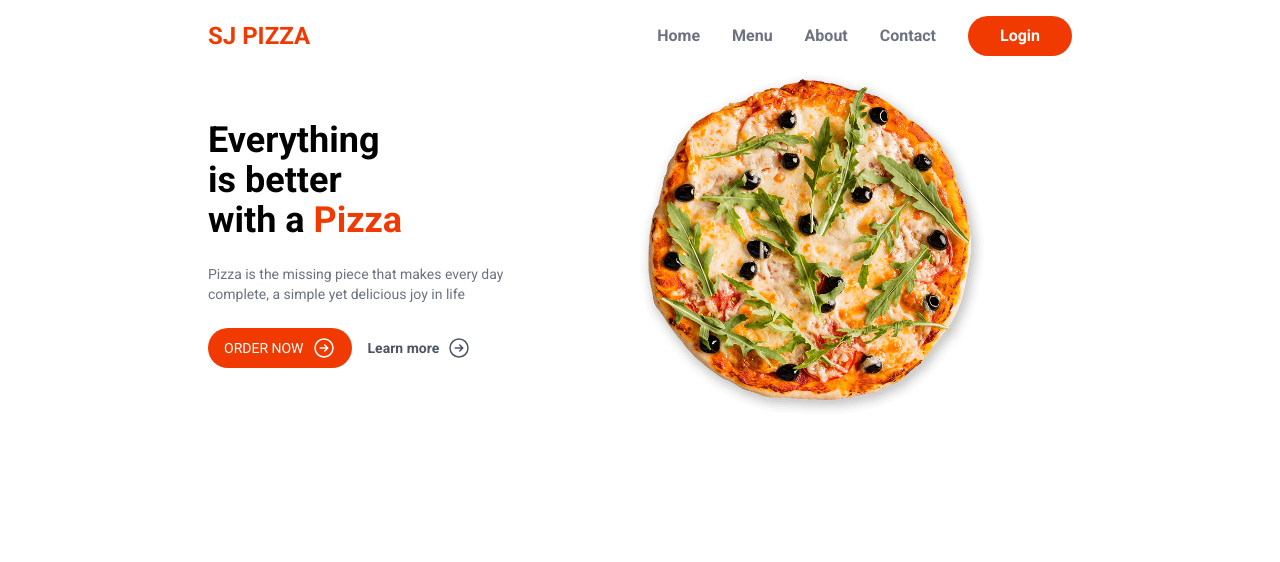
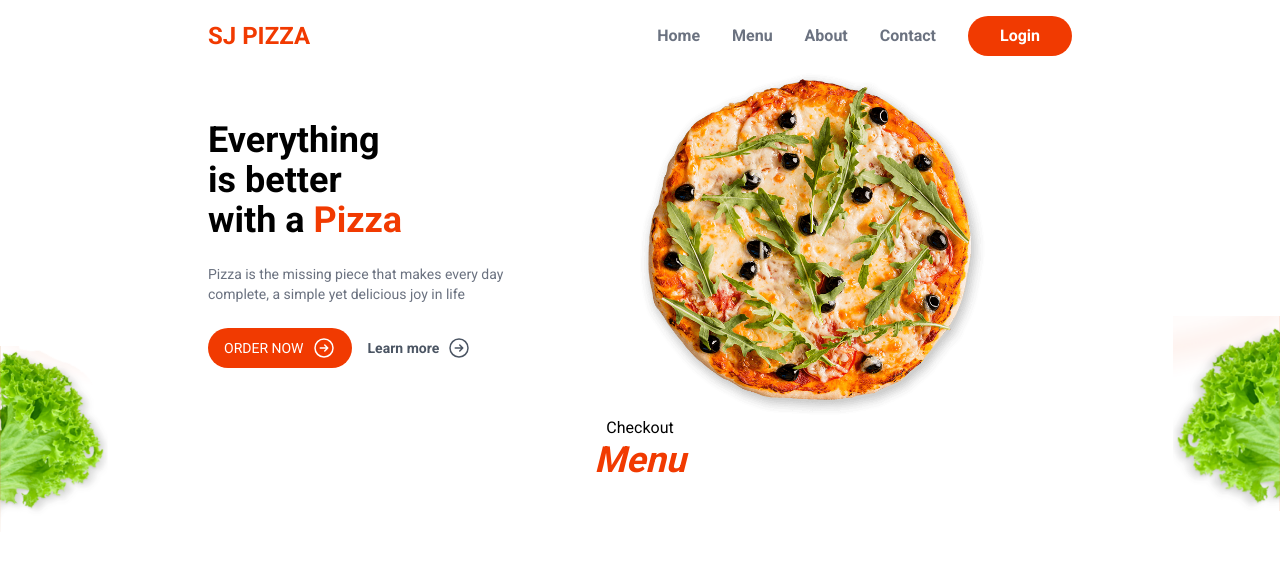
Before and after one commit to Shakithyanshaw/food-ordering-app, a Next.js app: page / in a window 1280 px wide. Shown: the top 562 px of the page. Built offline with nearby package versions, Linux system fonts and the light colour scheme.

Commit message:
Code HomeMenu.js

```diff
--- /dev/null
+++ b/src/app/components/layout/HomeMenu.js
@@ -0,0 +1,22 @@
+import Image from 'next/image';
+
+export default function HomeMenu() {
+  return (
+    <section className="">
+      <div className="absolute left-0 right-0 w-full justify-start">
+        <div className="absolute left-0 -top-[70px] text-left -z-10">
+          <Image src={'/sallad1.png'} width={109} height={189} alt={'sallad'} />
+        </div>
+        <div className="absolute -top-[100px] right-0 -z-10">
+          <Image src={'/sallad2.png'} width={107} height={195} alt={'sallad'} />
+        </div>
+      </div>
+      <div className="text-center">
+        <h3 classname="uppercase text-gray-500 font-semibold leading-4">
+          Checkout
+        </h3>
+        <h2 className="text-primary font-bold text-4xl italic">Menu</h2>
+      </div>
+    </section>
+  );
+}
--- a/src/app/page.js
+++ b/src/app/page.js
@@ -1,11 +1,13 @@
 import Header from './components/layout/Header';
 import Hero from './components/layout/Hero';
+import HomeMenu from './components/layout/HomeMenu';
 
 export default function Home() {
   return (
     <>
       <Header />
       <Hero />
+      <HomeMenu />
     </>
   );
 }
```
